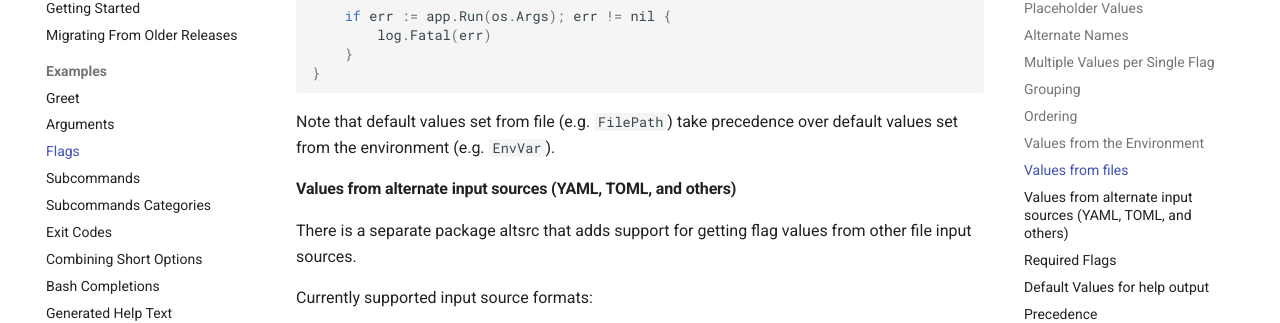
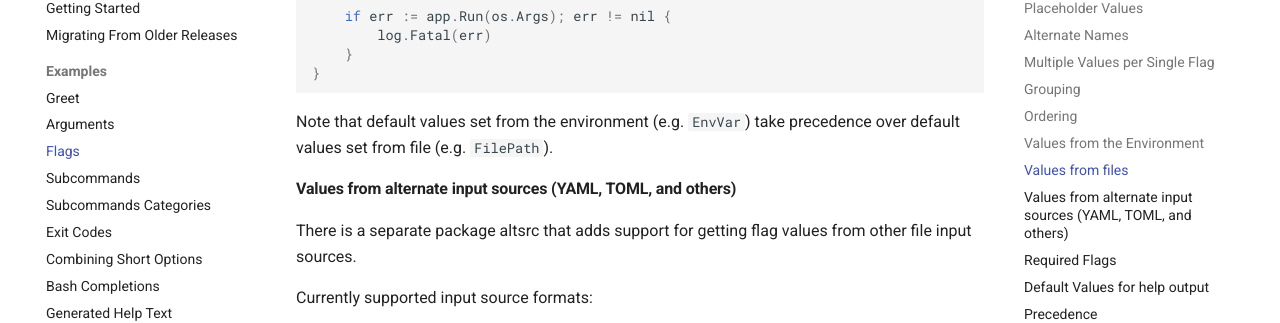
Before and after one commit to urfave/cli, an MkDocs documentation site: the page built from docs/v2/examples/flags.md, in a window 1280 px wide and 900 px high, scrolled down 8709 px. Shown: the part 148-471 px from the top of the window. Built offline with MkDocs 1.6.1 and Material for MkDocs 9.7.7, drawn with Linux system fonts in a browser that asks for light colours; comment, search, counter and statistics services are not loaded.

````diff
--- a/docs/v2/examples/flags.md
+++ b/docs/v2/examples/flags.md
@@ -506,8 +506,8 @@ func main() {
 }
 ```
 
-Note that default values set from file (e.g. `FilePath`) take precedence over
-default values set from the environment (e.g. `EnvVar`).
+Note that default values set from the environment (e.g. `EnvVar`) take precedence over
+default values set from file (e.g. `FilePath`).
 
 #### Values from alternate input sources (YAML, TOML, and others)
 
````
